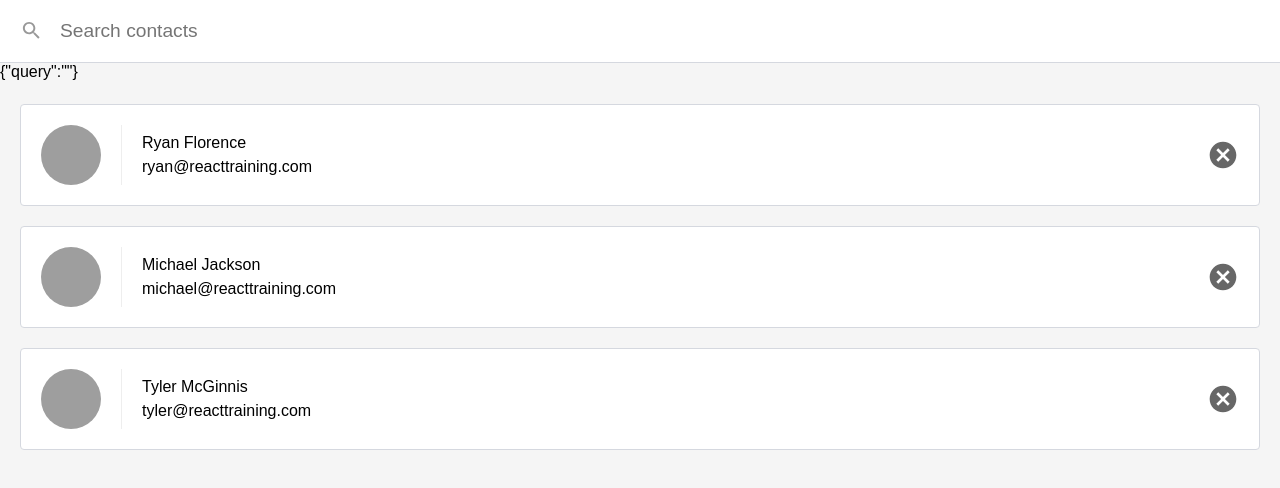
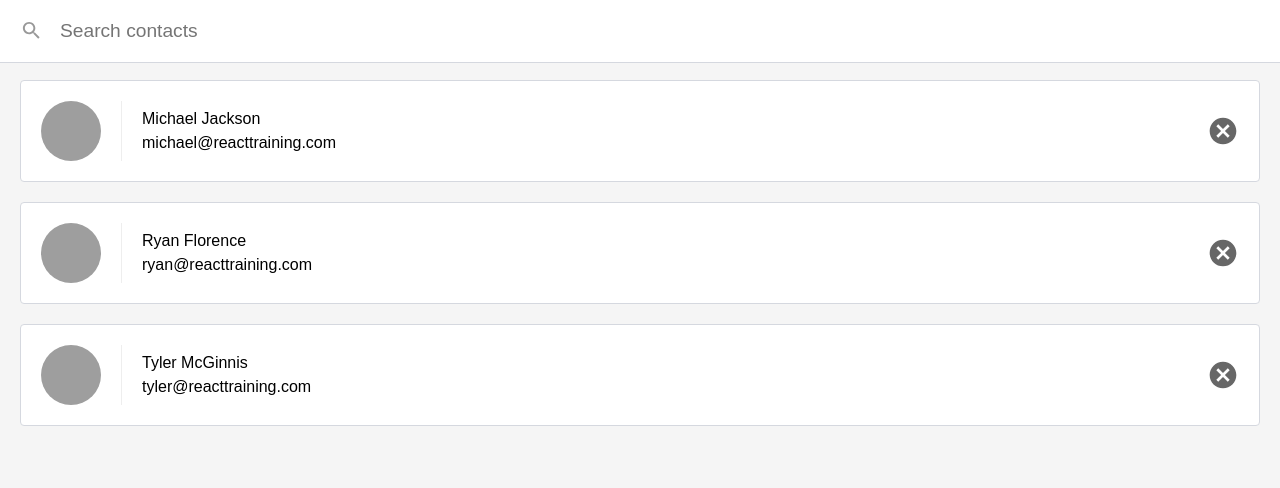
Before and after one commit to victoralfonsoperez/contacts, a React (Create React App) app: page / in a window 1280 px wide. Shown: the top 488 px of the page. Built offline with nearby package versions, Linux system fonts and the light colour scheme.

Commit message:
Updates filtering functionañity on search input

```diff
--- a/package.json
+++ b/package.json
@@ -7,10 +7,10 @@
     "husky": "^0.14.3",
     "lint-staged": "^4.2.1",
     "prettier": "^1.7.0",
-    "react": "^15.6.1",
-    "react-dom": "^15.6.1",
+    "react": "^15.6.2",
+    "react-dom": "^15.6.2",
     "react-router": "^4.2.0",
-    "react-scripts": "1.0.13",
+    "react-scripts": "^1.0.13",
     "sort-by": "^1.2.0"
   },
   "lint-staged": {
--- a/src/ListContacts.js
+++ b/src/ListContacts.js
@@ -1,24 +1,35 @@
-import React, { Component } from 'react';
-import PropTypes from 'prop-types';
+import React, { Component } from 'react' // eslint-disable-line no-unused-vars
+import PropTypes from 'prop-types' // eslint-disable-line no-unused-vars
+import escapeRegExp from 'escape-string-regexp' // eslint-disable-line no-unused-vars
+import sortBy from 'sort-by' // eslint-disable-line no-unused-vars
 
 class ListContacts extends Component {
   static propTypes = {
     contacts: PropTypes.array.isRequired,
     onDeleteContact: PropTypes.func.isRequired
-  };
+  }
 
   state = {
     query: ''
-  };
+  }
 
   updateQuery = query => {
-    this.setState({ query: query.trim() });
-  };
+    this.setState({ query: query.trim() })
+  }
 
   render() {
+	  let showingContacts // eslint-disable-line no-unused-vars
+	  if (this.state.query) {
+		const match = new RegExp(escapeRegExp(this.state.query), 'i')
+		showingContacts = this.props.contacts.filter((contact) => match.test(contact.name))
+	  } else {
+		  showingContacts = this.props.contacts
+	  }
+
+	  showingContacts.sort(sortBy('name'))
+
     return (
       <div className="list-contacts">
-        {JSON.stringify(this.state)}
         <div className="list-contacts-top">
           <input
             className="search-contacts"
@@ -29,7 +40,7 @@ class ListContacts extends Component {
           />
         </div>
         <ol className="contact-list">
-          {this.props.contacts.map(contact => (
+          {showingContacts.map(contact => (
             <li key={contact.id} className="contact-list-item">
               <div
                 className="contact-avatar"
@@ -51,8 +62,8 @@ class ListContacts extends Component {
           ))}
         </ol>
       </div>
-    );
+    )
   }
 }
 
-export default ListContacts;
+export default ListContacts
```
Also changed, not shown: src/App.js (+5 -5 lines), 9 other files (tests, documents, lock files or other folders).
